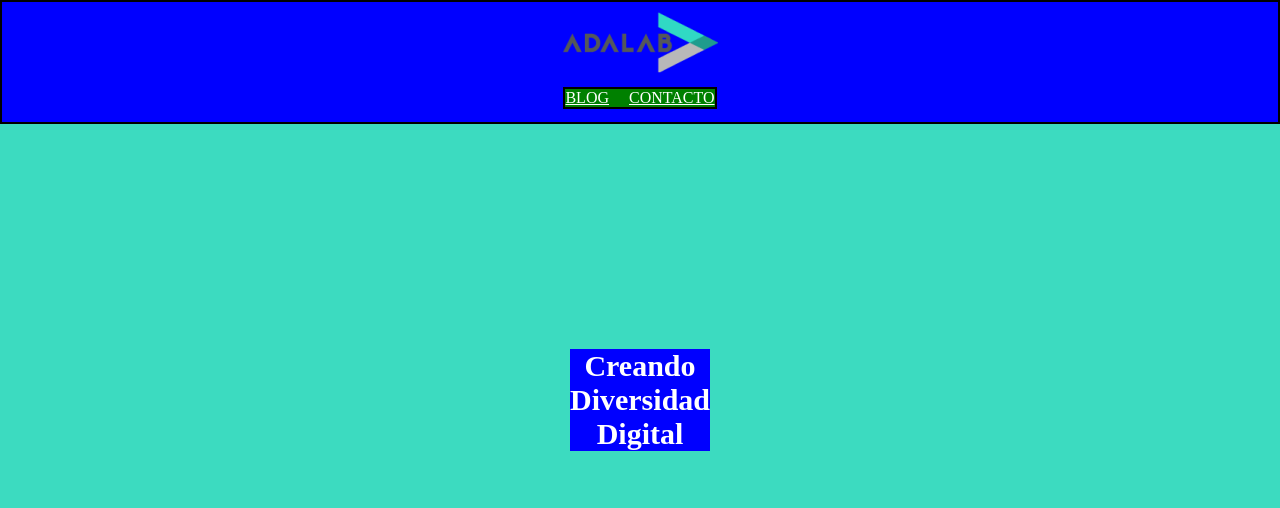
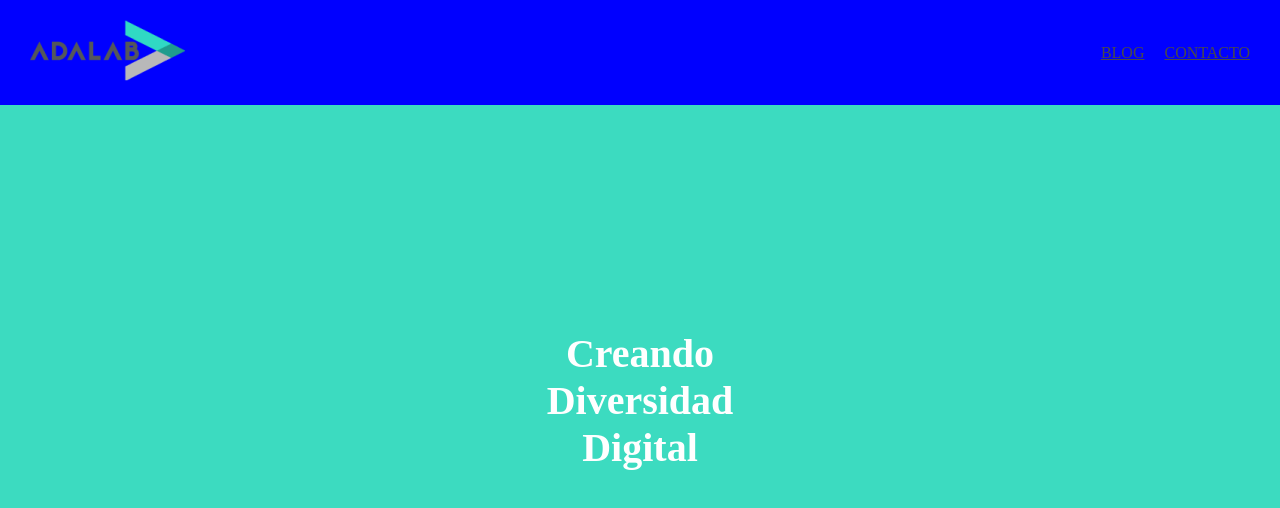
Before and after one commit to anamartinezfernandez/My-first-landing-page, a plain HTML site: page index.html in a window 1280 px wide. Drawn offline with Linux system fonts and the light colour scheme.

Commit message:
add main

```diff
--- a/index.html
+++ b/index.html
@@ -16,8 +16,7 @@
         <a class="logo" href="https://adalab.es/" target="_blank">
           <img src="./images/adalab-logo-155x61.png" alt="Logo Adalab"
         /></a>
-        <div>
-          <nav class="browser">
+        <nav class="browser">
             <ul class="menu">
               <li class="blog">
                 <a href="https://medium.com/adalab" target="_blank">BLOG</a>
@@ -29,7 +28,6 @@
               </li>
             </ul>
           </nav>
-        </div>
       </div>
     </header>
     <main class="main">
--- a/styles/main.css
+++ b/styles/main.css
@@ -3,6 +3,7 @@
   margin: 0;
 }
 
+/*VARIABLES*/
 :root {
   --header-color: #ffffff;
   --main-color: #4a4a4a;
@@ -11,12 +12,11 @@
   --font-family: "Rubik", sans-serif;
 }
 
+/*HEADER*/
 .header {
   background-color: var(--header-color);
-  /*quitar luego background y margen*/
-  border: solid black 2px;
   width: 100%;
-  position: fixed; /*duda*/
+  position: fixed;
   top: 0%;
   z-index: 1;
 }
@@ -39,8 +39,6 @@
   display: flex;
   flex-direction: row;
   justify-content: space-between;
-  background-color: green;
-  border: black solid 2px; /*quitar luego*/
   margin-bottom: 13px;
   padding: 0;
 }
@@ -56,9 +54,11 @@
 
 a {
   font-size: 16px;
-  color: var(--text-color);
+  font-family: var (--font-family);
+  color: var(--main-color);
 }
 
+/*MAIN*/
 .main {
   height: 100vh;
   background-color: var(--background-color);
@@ -72,10 +72,30 @@ a {
   flex-direction: column;
   justify-content: center;
   align-items: center;
-  background-color: blue;
   color: var(--text-color);
   font-size: 30px;
+  font-family: var (--font-family);
 }
 
-.--- :hover {
+/*MEDIAQUERIES*/
+
+@media all and (min-width: 768px) {
+  .container {
+    display: flex;
+    flex-direction: row;
+    justify-content: space-between;
+    align-items: center;
+    padding: 0 30px 0 30px;
+  }
+  .logo {
+    margin-top: 20px;
+    margin-bottom: 20px;
+  }
+  .text {
+    font-size: 40px;
+    font-family: var (--font-family);
+  }
+  .menu {
+    margin: 0;
+  }
 }
```
